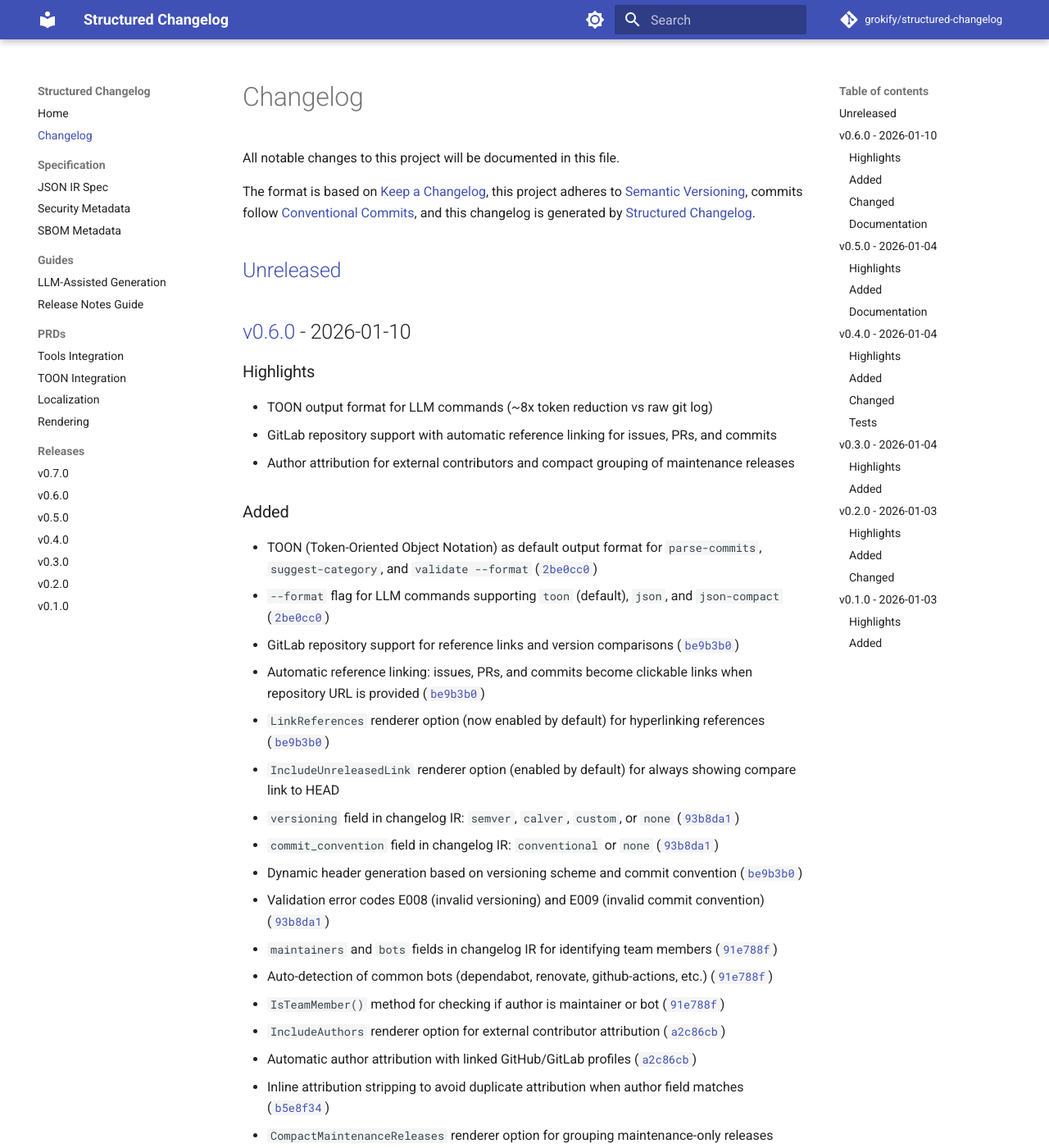
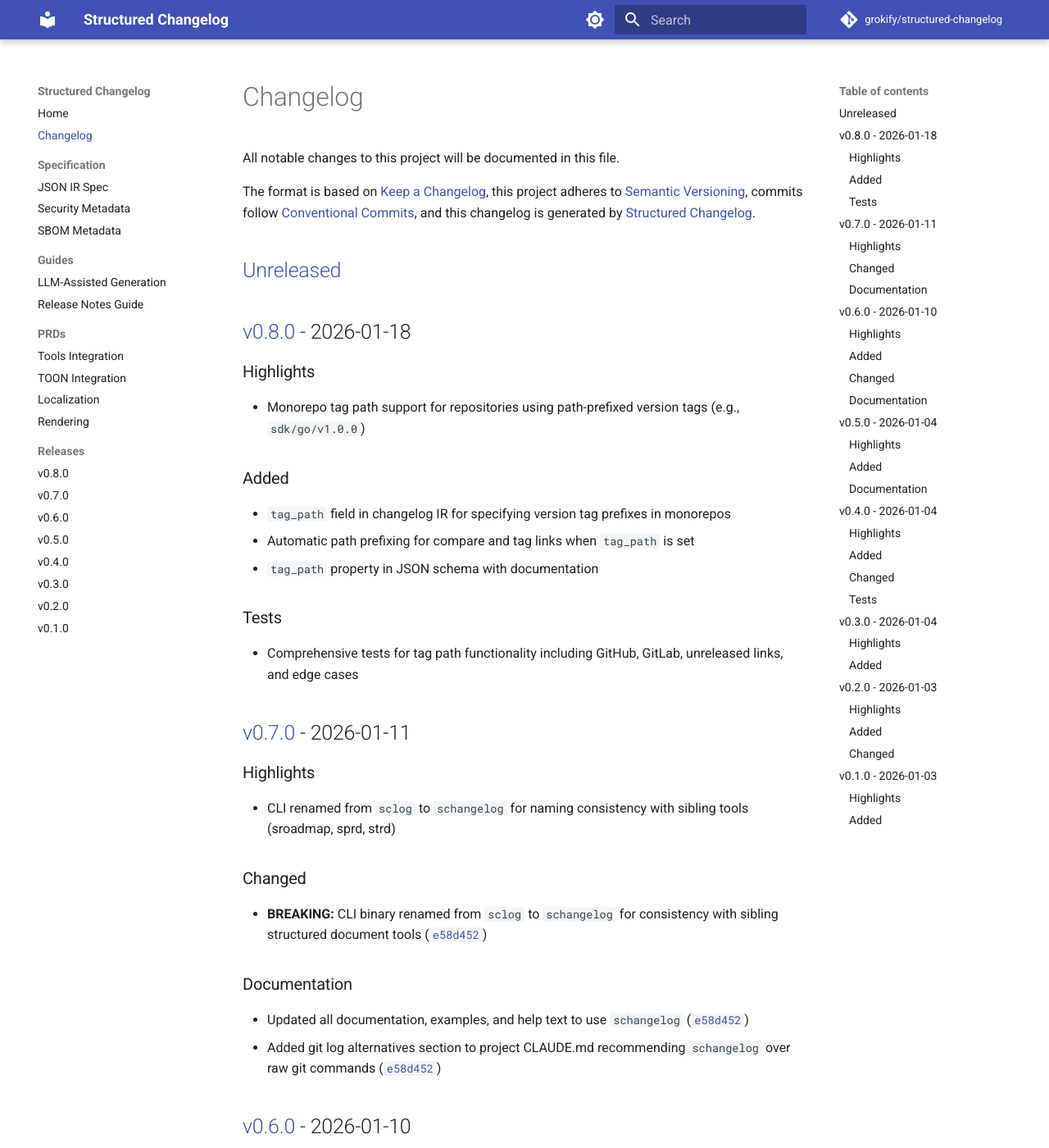
Before and after one commit to grokify/structured-changelog, an MkDocs documentation site: the page built from docsrc/changelog.md, in a window 1280 px wide and 1400 px high. Shown: the whole window at 82% size. Built offline with MkDocs 1.6.1 and Material for MkDocs 9.7.7, drawn with Linux system fonts in a browser that asks for light colours; comment, search, counter and statistics services are not loaded; some of the changed text lies outside the part shown.

Commit message:
docs: add v0.8.0 release notes and changelog
- Add release notes at docsrc/releases/v0.8.0.md
- Update CHANGELOG.json with v0.8.0 entry
- Regenerate CHANGELOG.md via schangelog
- Update MkDocs navigation for new release

Co-Authored-By: Claude Opus 4.5 <noreply@anthropic.com>

```diff
--- a/docsrc/changelog.md
+++ b/docsrc/changelog.md
@@ -8,6 +8,37 @@ commits follow [Conventional Commits](https://www.conventionalcommits.org/en/v1.
 and this changelog is generated by [Structured Changelog](https://github.com/grokify/structured-changelog).
 
 ## [Unreleased]
+
+## [v0.8.0] - 2026-01-18
+
+### Highlights
+
+- Monorepo tag path support for repositories using path-prefixed version tags (e.g., `sdk/go/v1.0.0`)
+
+### Added
+
+- `tag_path` field in changelog IR for specifying version tag prefixes in monorepos
+- Automatic path prefixing for compare and tag links when `tag_path` is set
+- `tag_path` property in JSON schema with documentation
+
+### Tests
+
+- Comprehensive tests for tag path functionality including GitHub, GitLab, unreleased links, and edge cases
+
+## [v0.7.0] - 2026-01-11
+
+### Highlights
+
+- CLI renamed from `sclog` to `schangelog` for naming consistency with sibling tools (sroadmap, sprd, strd)
+
+### Changed
+
+- **BREAKING:** CLI binary renamed from `sclog` to `schangelog` for consistency with sibling structured document tools ([`e58d452`](https://github.com/grokify/structured-changelog/commit/e58d452))
+
+### Documentation
+
+- Updated all documentation, examples, and help text to use `schangelog` ([`e58d452`](https://github.com/grokify/structured-changelog/commit/e58d452))
+- Added git log alternatives section to project CLAUDE.md recommending `schangelog` over raw git commands ([`e58d452`](https://github.com/grokify/structured-changelog/commit/e58d452))
 
 ## [v0.6.0] - 2026-01-10
 
@@ -112,7 +143,7 @@ and this changelog is generated by [Structured Changelog](https://github.com/gro
 - GoReleaser configuration for multi-platform binary releases (Linux, macOS, Windows × amd64, arm64) ([`5f2adeb`](https://github.com/grokify/structured-changelog/commit/5f2adeb))
 - GitHub Actions release workflow triggered by version tags ([`5f2adeb`](https://github.com/grokify/structured-changelog/commit/5f2adeb))
 - Homebrew tap distribution via `brew install structured-changelog` ([`5f2adeb`](https://github.com/grokify/structured-changelog/commit/5f2adeb))
-- Binary symlink: both `schangelog` and `structured-changelog` commands available ([`5f2adeb`](https://github.com/grokify/structured-changelog/commit/5f2adeb))
+- Binary symlink: both `sclog` and `structured-changelog` commands available ([`5f2adeb`](https://github.com/grokify/structured-changelog/commit/5f2adeb))
 
 ## [v0.2.0] - 2026-01-03
 
@@ -144,7 +175,7 @@ and this changelog is generated by [Structured Changelog](https://github.com/gro
 - JSON IR schema for structured changelogs (v1.0) ([`0ba99fc`](https://github.com/grokify/structured-changelog/commit/0ba99fc))
 - `changelog` package with IR types, parsing, and validation ([`0ba99fc`](https://github.com/grokify/structured-changelog/commit/0ba99fc))
 - `renderer` package with deterministic Markdown generation ([`0ba99fc`](https://github.com/grokify/structured-changelog/commit/0ba99fc))
-- `schangelog` CLI with `validate` and `generate` subcommands ([`0ba99fc`](https://github.com/grokify/structured-changelog/commit/0ba99fc))
+- `sclog` CLI with `validate` and `generate` subcommands ([`0ba99fc`](https://github.com/grokify/structured-changelog/commit/0ba99fc))
 - Support for Keep a Changelog categories: added, changed, deprecated, removed, fixed, security ([`0ba99fc`](https://github.com/grokify/structured-changelog/commit/0ba99fc))
 - Optional security metadata: CVE, GHSA, severity, CVSS, CWE ([`0ba99fc`](https://github.com/grokify/structured-changelog/commit/0ba99fc))
 - Optional SBOM metadata: component, version, license ([`0ba99fc`](https://github.com/grokify/structured-changelog/commit/0ba99fc))
@@ -152,7 +183,9 @@ and this changelog is generated by [Structured Changelog](https://github.com/gro
 - Example changelogs: basic, security, full ([`0ba99fc`](https://github.com/grokify/structured-changelog/commit/0ba99fc))
 - Documentation: spec, security guide, SBOM guide ([`0ba99fc`](https://github.com/grokify/structured-changelog/commit/0ba99fc))
 
-[unreleased]: https://github.com/grokify/structured-changelog/compare/v0.6.0...HEAD
+[unreleased]: https://github.com/grokify/structured-changelog/compare/v0.8.0...HEAD
+[v0.8.0]: https://github.com/grokify/structured-changelog/compare/v0.7.0...v0.8.0
+[v0.7.0]: https://github.com/grokify/structured-changelog/compare/v0.6.0...v0.7.0
 [v0.6.0]: https://github.com/grokify/structured-changelog/compare/v0.5.0...v0.6.0
 [v0.5.0]: https://github.com/grokify/structured-changelog/compare/v0.4.0...v0.5.0
 [v0.4.0]: https://github.com/grokify/structured-changelog/compare/v0.3.0...v0.4.0
--- a/mkdocs.yml
+++ b/mkdocs.yml
@@ -56,6 +56,7 @@ nav:
       - Localization: prd/localization.md
       - Rendering: prd/rendering.md
   - Releases:
+      - v0.8.0: releases/v0.8.0.md
       - v0.7.0: releases/v0.7.0.md
       - v0.6.0: releases/v0.6.0.md
       - v0.5.0: releases/v0.5.0.md
```
Also changed, not shown: CHANGELOG.json (+15 -0 lines), CHANGELOG.md (+18 -1 lines), docsrc/releases/v0.8.0.md (added, +84 -0 lines).
